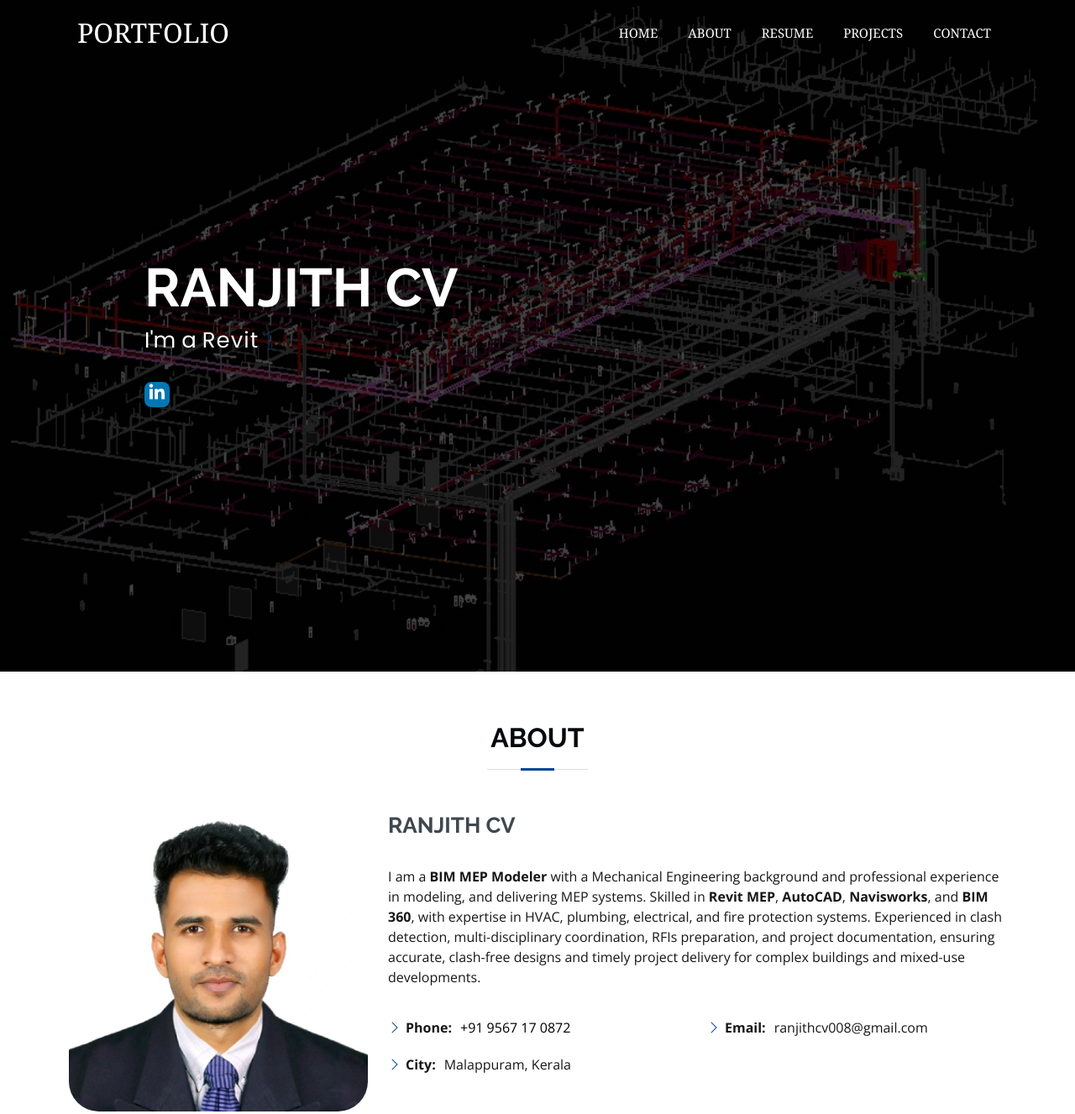
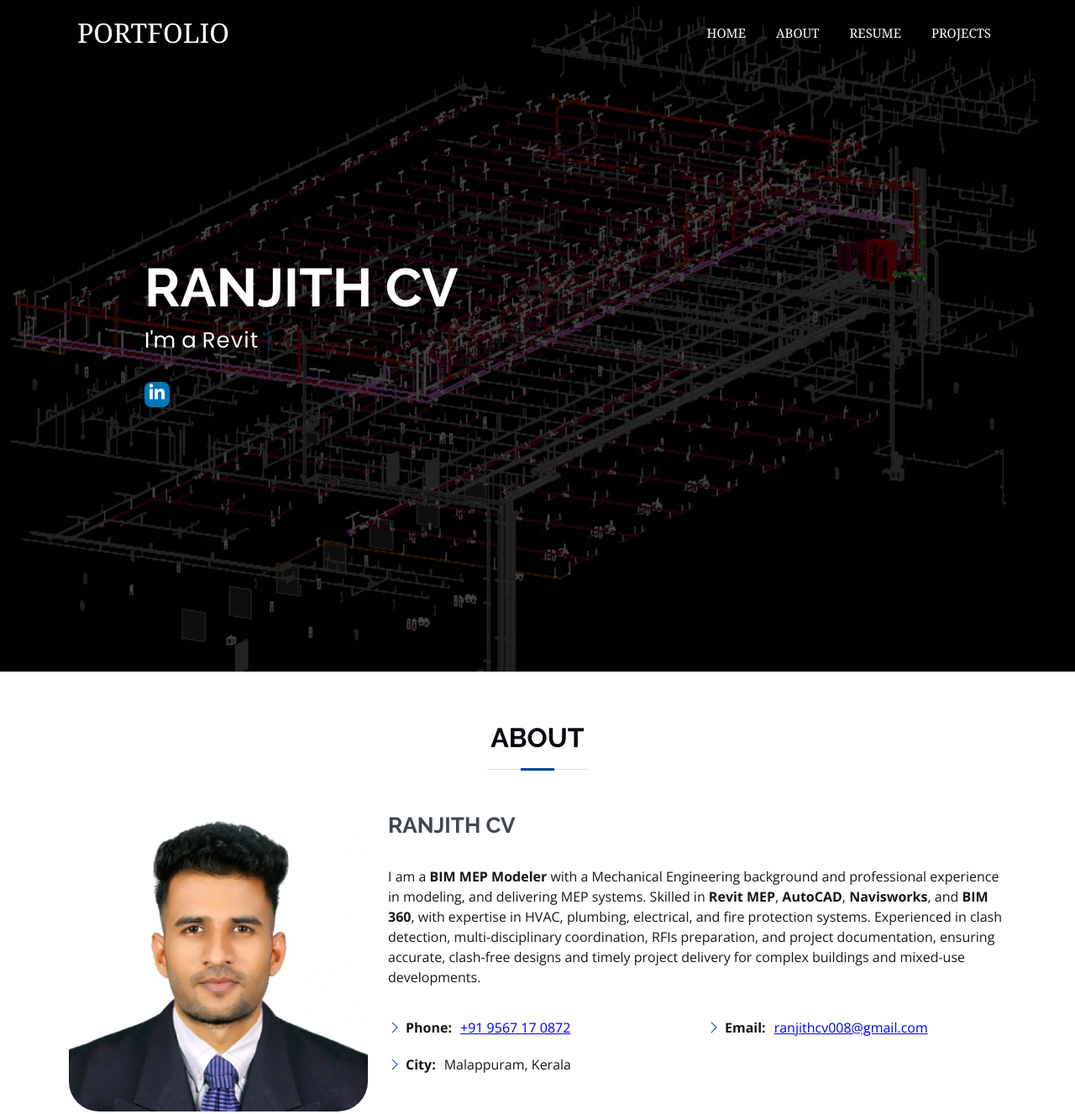
Before and after one commit to ranjithcv008/portfolio, a plain HTML site: page index.html in a window 1280 px wide. Shown: the top 1327 px of the page at 84% size. Drawn offline with nearby package versions, Linux system fonts and the light colour scheme.

Commit message:
Update index.html

```diff
--- a/index.html
+++ b/index.html
@@ -96,11 +96,9 @@ height="0" width="0" style="display:none;visibility:hidden"></iframe></noscript>
                           <a class="nav-link" href="#resume">Resume</a>
                       </li>
                       <li class="nav-item">
-                          <a class="nav-link" href="#Project">Projects</a>
+                          <a class="nav-link" href="#projects">Projects</a>
                       </li>
-                      <li class="nav-item">
-                          <a class="nav-link" href="#contact">Contact</a>
-                      </li>
+
                   </ul>
               </div>
           </div>
@@ -151,15 +149,15 @@ height="0" width="0" style="display:none;visibility:hidden"></iframe></noscript>
 
             <div class="row row-heading" >
               <div class="col-lg-6">
-                <ul>
+           <ul>
                   <!-- <li><i class="bi bi-chevron-right"></i> <strong>Website:</strong> <span><a href="#" target="_blank"></a></span></li> -->
-                  <li><i class="bi bi-chevron-right"></i> <strong>Phone:</strong> <span><a href="tel:+91967170872">+91 9567 17 0872</a></span></li>
+                  <li><i class="bi bi-chevron-right"></i> <strong>Phone:</strong> <span><a href="tel:+91967170872" style="color: blue; text-decoration: underline;">+91 9567 17 0872</a></span></li>
                   <li><i class="bi bi-chevron-right"></i> <strong>City:</strong> <span>Malappuram, Kerala</span></li>
                 </ul>
               </div>
               <div class="col-lg-6">
                 <ul>
-                  <li><i class="bi bi-chevron-right"></i> <strong>Email:</strong> <span>ranjithcv008@gmail.com</span></li>
+                  <li><i class="bi bi-chevron-right"></i> <strong>Email:</strong> <span><a href="mailto:ranjithcv008@gmail.com" style="color: blue; text-decoration: underline;">ranjithcv008@gmail.com</span></li>
                 </ul>
               </div>
             </div>
```
